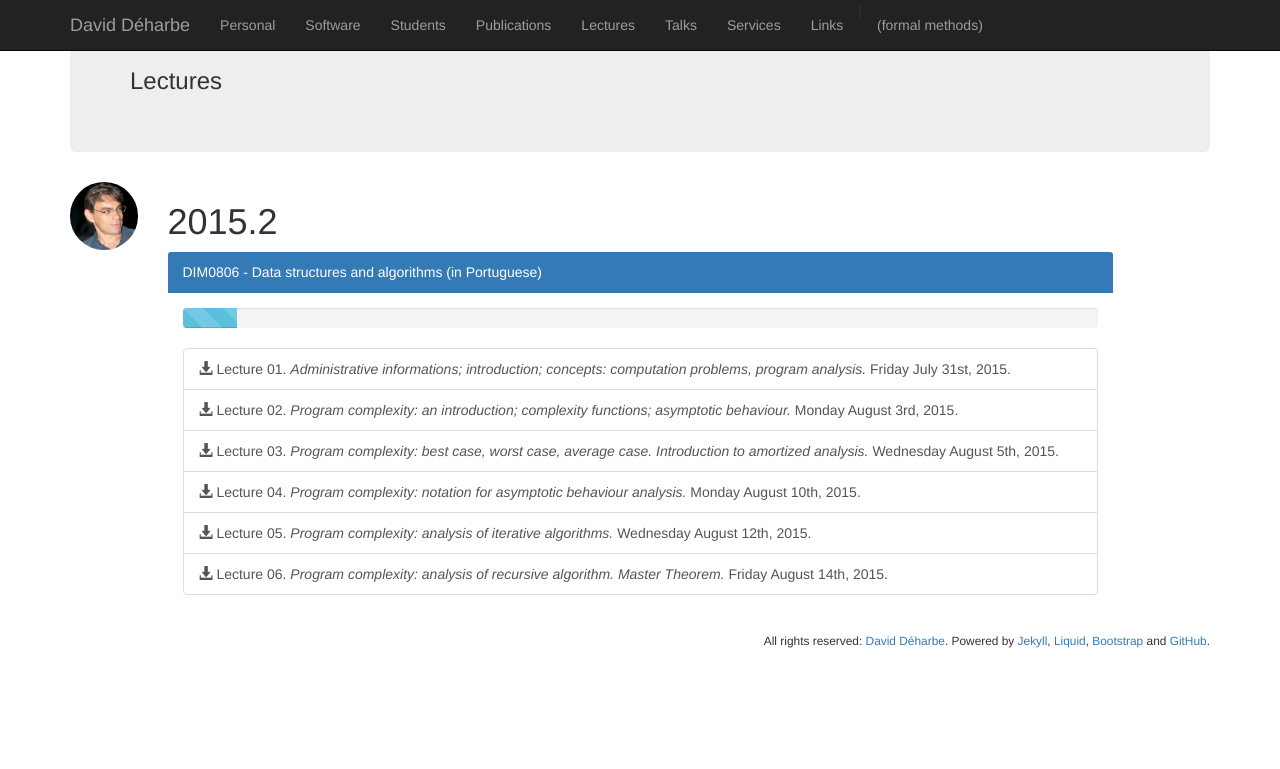
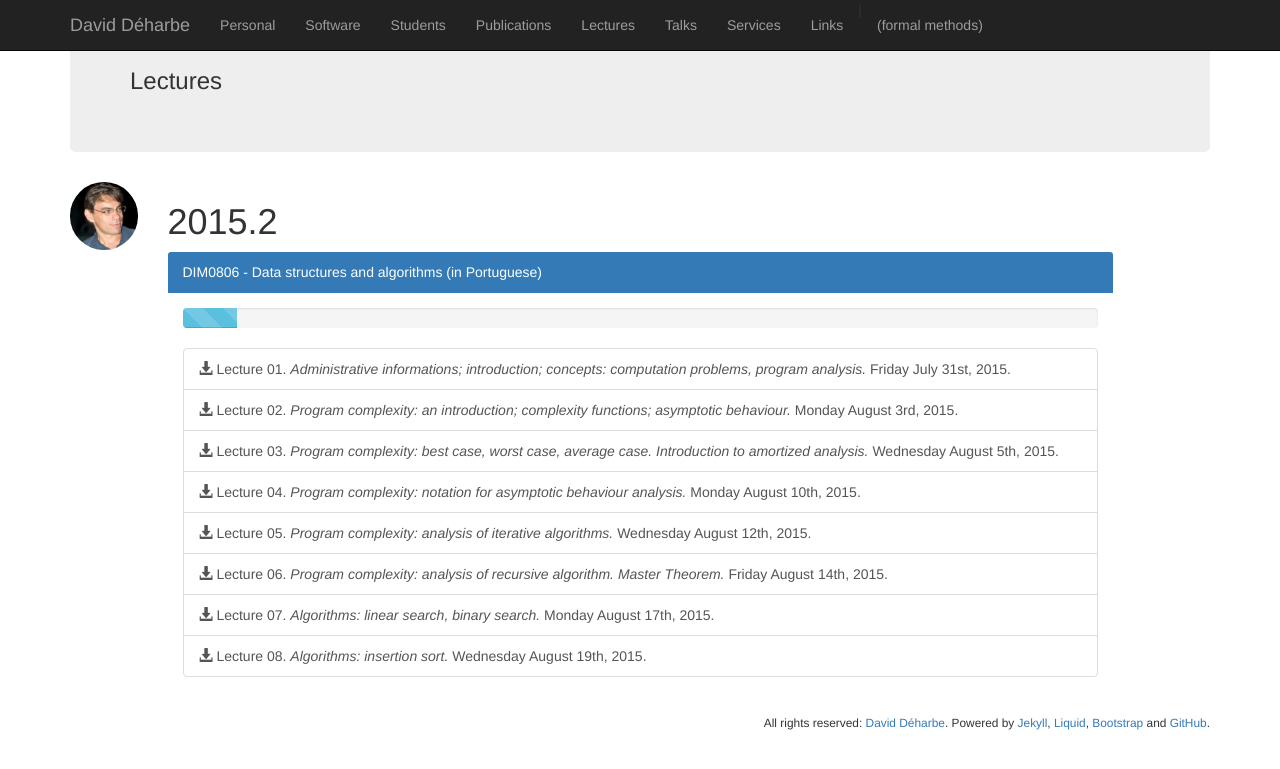
Before and after one commit to DavidDeharbe/DavidDeharbe.github.io, a Jekyll site: the page built from lectures.html, in a window 1280 px wide. Shown: the top 769 px of the page. Built offline with Jekyll 4.4.1, drawn with Linux system fonts in a browser that asks for light colours; Markdown is read by kramdown in place of the engine named in the settings.

Commit message:
updated lectures

```diff
--- a/lectures.html
+++ b/lectures.html
@@ -25,6 +25,8 @@
       <a href="{{ site.url }}/downloads/lectures/2015.2/dim0806/aula04.pdf" class="list-group-item"><span class="glyphicon glyphicon-download-alt"></span> Lecture 04. <i>Program complexity: notation for asymptotic behaviour analysis.</i> Monday August 10th, 2015.</a>
       <a href="{{ site.url }}/downloads/lectures/2015.2/dim0806/aula05.pdf" class="list-group-item"><span class="glyphicon glyphicon-download-alt"></span> Lecture 05. <i>Program complexity: analysis of iterative algorithms.</i> Wednesday August 12th, 2015.</a>
       <a href="{{ site.url }}/downloads/lectures/2015.2/dim0806/aula06.pdf" class="list-group-item"><span class="glyphicon glyphicon-download-alt"></span> Lecture 06. <i>Program complexity: analysis of recursive algorithm. Master Theorem.</i> Friday August 14th, 2015.</a>
+      <a href="{{ site.url }}/downloads/lectures/2015.2/dim0806/aula07.pdf" class="list-group-item"><span class="glyphicon glyphicon-download-alt"></span> Lecture 07. <i>Algorithms: linear search, binary search.</i> Monday August 17th, 2015.</a>
+      <a href="{{ site.url }}/downloads/lectures/2015.2/dim0806/aula08.pdf" class="list-group-item"><span class="glyphicon glyphicon-download-alt"></span> Lecture 08. <i>Algorithms: insertion sort.</i> Wednesday August 19th, 2015.</a>
     </div>
   </div>
 </div>
```
Also changed, not shown: 2 other files.
